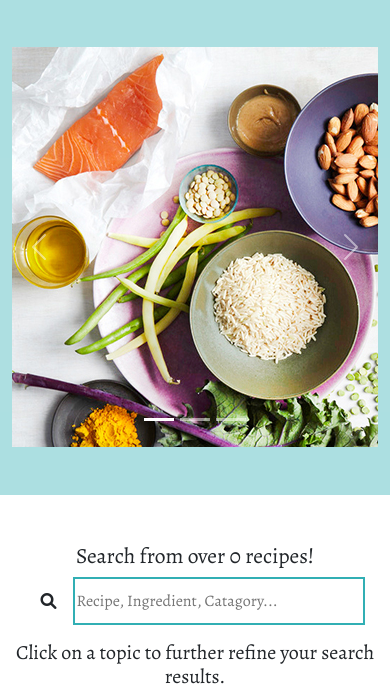
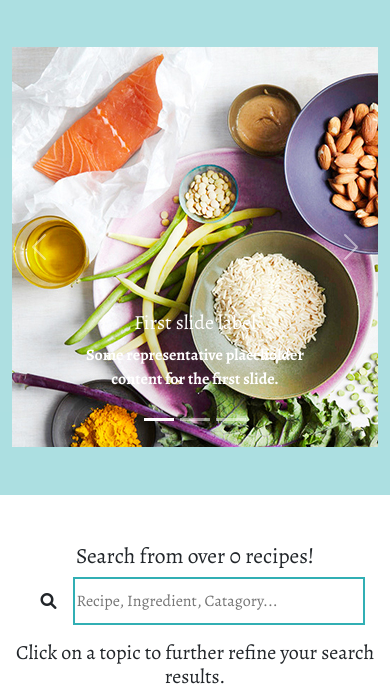
Before and after one commit to Samuel-Dainton/portfolio-project-4, a Django app: page / in a window 390 px wide. Shown: the part 97-786 px from the top of the page. Run offline with Django 3.2, Linux system fonts and the light colour scheme; data that the repository does not hold is empty.

Commit message:
Fix: carousel caption now shows on smaller devices.

```diff
--- a/home/templates/home/index.html
+++ b/home/templates/home/index.html
@@ -20,21 +20,21 @@
                     <div class="carousel-inner">
                         <div class="carousel-item carousel-image-1 active">
                             <div class="d-block w-100" alt="..."></div>
-                            <div class="carousel-caption d-none d-md-block">
+                            <div class="carousel-caption">
                                 <h5>First slide label</h5>
                                 <p>Some representative placeholder content for the first slide.</p>
                             </div>
                         </div>
                         <div class="carousel-item">
                             <img src="..." class="d-block w-100" alt="...">
-                            <div class="carousel-caption d-none d-md-block">
+                            <div class="carousel-caption">
                                 <h5>Second slide label</h5>
                                 <p>Some representative placeholder content for the second slide.</p>
                             </div>
                         </div>
                         <div class="carousel-item">
                             <img src="..." class="d-block w-100" alt="...">
-                            <div class="carousel-caption d-none d-md-block">
+                            <div class="carousel-caption">
                                 <h5>Third slide label</h5>
                                 <p>Some representative placeholder content for the third slide.</p>
                             </div>
```
